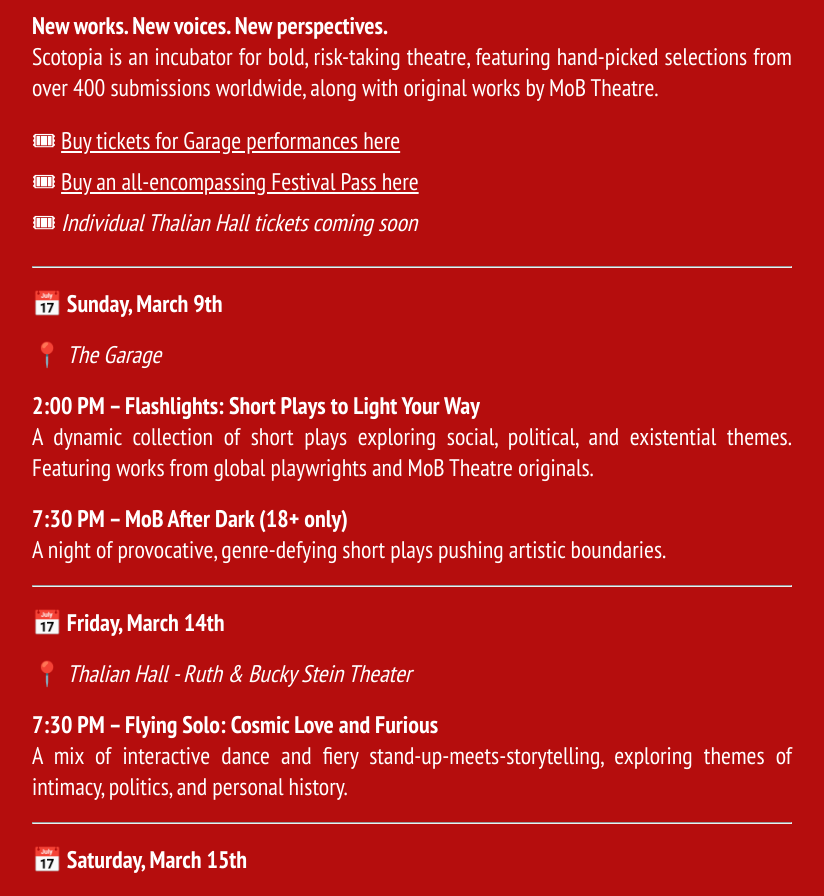
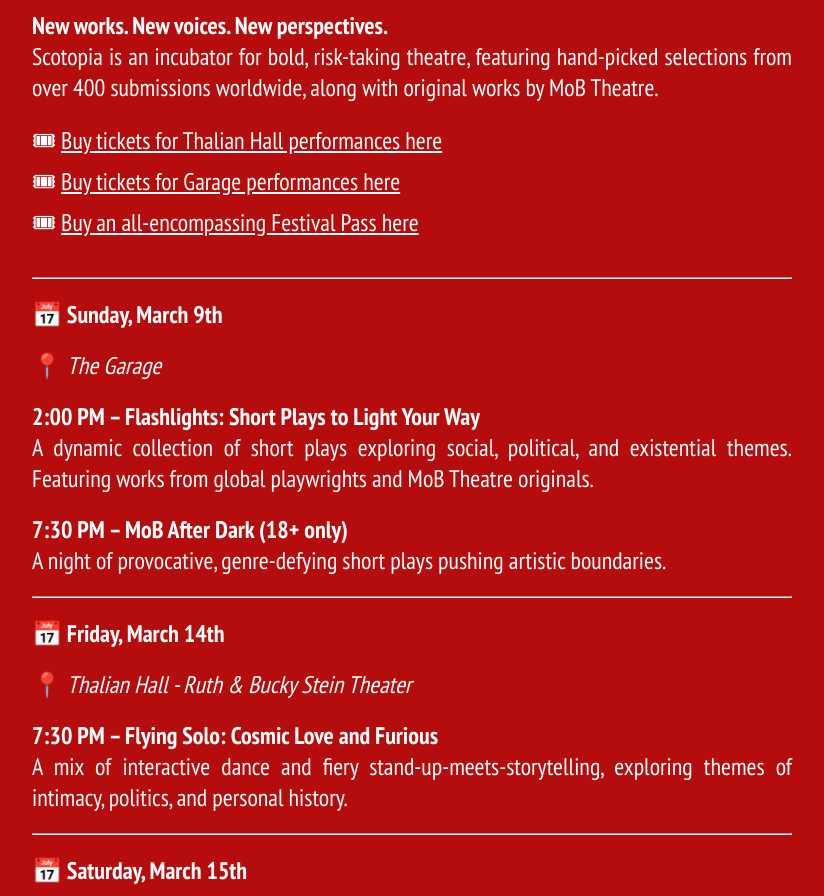
Before and after one commit to mackwick/MoB_Website_FE, a React (Vite) app: page /scotopia in a window 1280 px wide. Shown: the part 1016-1912 px from the top of the page, without its empty margins (228-1052 px from the left). Built offline with nearby package versions, Linux system fonts and the light colour scheme.

Commit message:
updated thalian link

```diff
--- a/src/pages/Scotopia.jsx
+++ b/src/pages/Scotopia.jsx
@@ -17,7 +17,15 @@
               hand-picked selections from over 400 submissions worldwide, along
               with original works by MoB Theatre.
             </p>
-            <p>
+            🎟{" "}
+            <a
+              href="https://www.thalianhall.org/mob-theatre-present-scotopia"
+              className="sco-link"
+              target="_blank"
+            >
+              Buy tickets for Thalian Hall performances here
+            </a>
+            <br />
             🎟{" "}
             <a
               href="https://www.onthestage.tickets/show/mouths-of-babes-theatre/67b262bdf6d3670f7fc00e3b"
@@ -36,13 +44,8 @@
               Buy an all-encompassing Festival Pass here
             </a>
             <br />
-              🎟{" "}
-              <span>
-                <i>Individual Thalian Hall tickets coming soon</i>
-              </span>
-            </p>
+            <br />
             <hr />
-
             <div className="event">
               <p className="event-date">📅 Sunday, March 9th</p>
               <p>
@@ -63,7 +66,6 @@
               </p>
             </div>
             <hr />
-
             <div className="event">
               <p className="event-date">📅 Friday, March 14th</p>
               <p>
@@ -80,7 +82,6 @@
               </p>
             </div>
             <hr />
-
             <div className="event">
               <p className="event-date">📅 Saturday, March 15th</p>
               <p>
@@ -95,7 +96,6 @@
               </p>
             </div>
             <hr />
-
             <div className="event">
               <p className="event-date">📅 Sunday, March 16th</p>
               <p>
@@ -126,7 +126,6 @@
               </p>
             </div>
             <hr />
-
             <div className="event">
               <p className="event-date">📅 Saturday, March 22nd</p>
               <p>
@@ -149,7 +148,6 @@
               </p>
             </div>
             <hr />
-
             <div className="event">
               <p className="event-date">📅 Sunday, March 23rd</p>
               <p>
```
Lines whose indentation alone changed are shown as unchanged.
